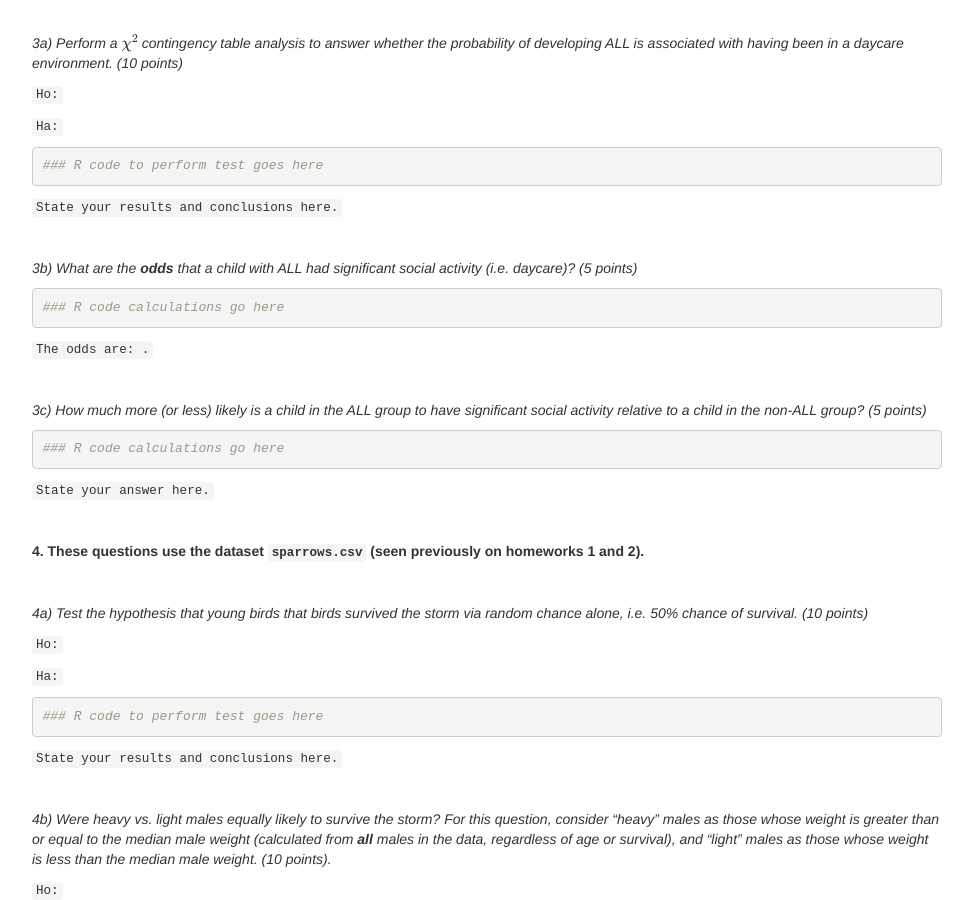
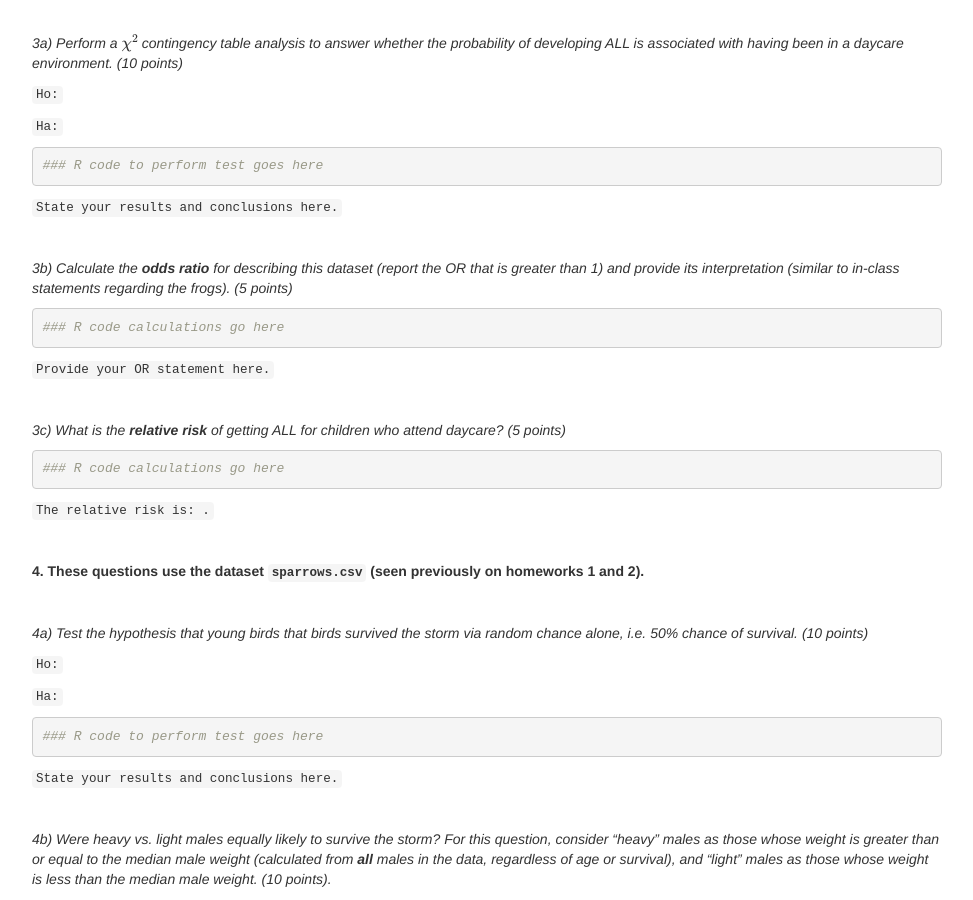
Before and after one commit to sjspielman/bio5312_fall2017, a Jekyll site: the page homeworks/HW6.html, which Jekyll copies as it is, in a window 1280 px wide and 900 px high, scrolled down 2625 px. Shown: the whole window, without its empty margins (153-1126 px from the left). Built offline with Jekyll 4.4.1, drawn with Linux system fonts in a browser that asks for light colours; formulas are drawn with MathJax 3.

Commit message:
OR and RR now

```diff
--- a/homeworks/HW6.html
+++ b/homeworks/HW6.html
@@ -229,13 +229,13 @@ $(document).ready(function () {
 <pre class="r"><code>### R code to perform test goes here</code></pre>
 <p><code>State your results and conclusions here.</code></p>
 <p><br></p>
-<p><em>3b) What are the <strong>odds</strong> that a child with ALL had significant social activity (i.e. daycare)? (5 points)</em></p>
+<p><em>3b) Calculate the <strong>odds ratio</strong> for describing this dataset (report the OR that is greater than 1) and provide its interpretation (similar to in-class statements regarding the frogs). (5 points)</em></p>
 <pre class="r"><code>### R code calculations go here</code></pre>
-<p><code>The odds are: .</code></p>
+<p><code>Provide your OR statement here.</code></p>
 <p><br></p>
-<p><em>3c) How much more (or less) likely is a child in the ALL group to have significant social activity relative to a child in the non-ALL group? (5 points)</em></p>
+<p><em>3c) What is the <strong>relative risk</strong> of getting ALL for children who attend daycare? (5 points)</em></p>
 <pre class="r"><code>### R code calculations go here</code></pre>
-<p><code>State your answer here.</code></p>
+<p><code>The relative risk is: .</code></p>
 <p><br></p>
 <p><strong>4. These questions use the dataset <code>sparrows.csv</code> (seen previously on homeworks 1 and 2).</strong></p>
 <p><br></p>
```
Also changed, not shown: homeworks/HW6.Rmd (+4 -4 lines).
